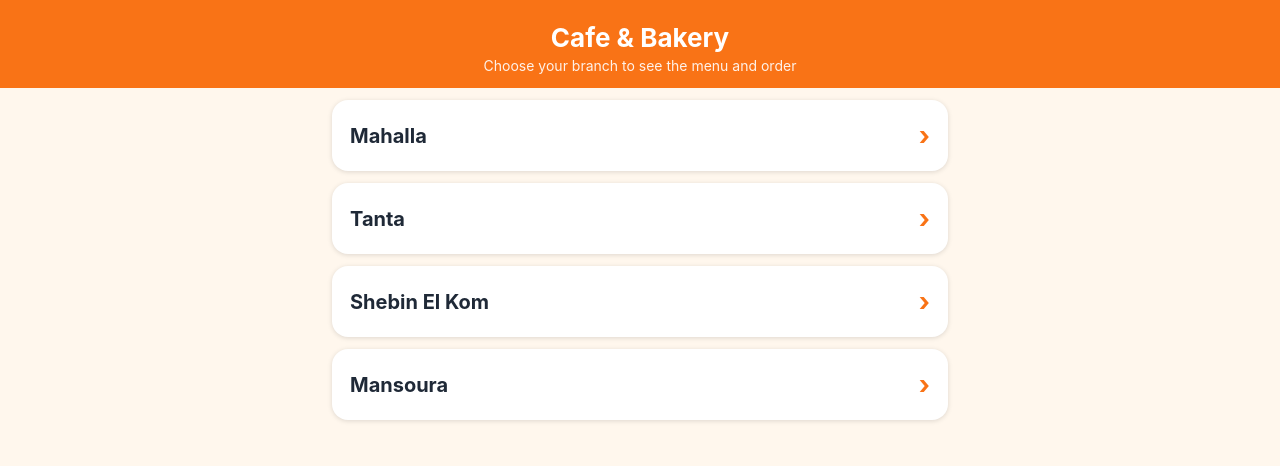
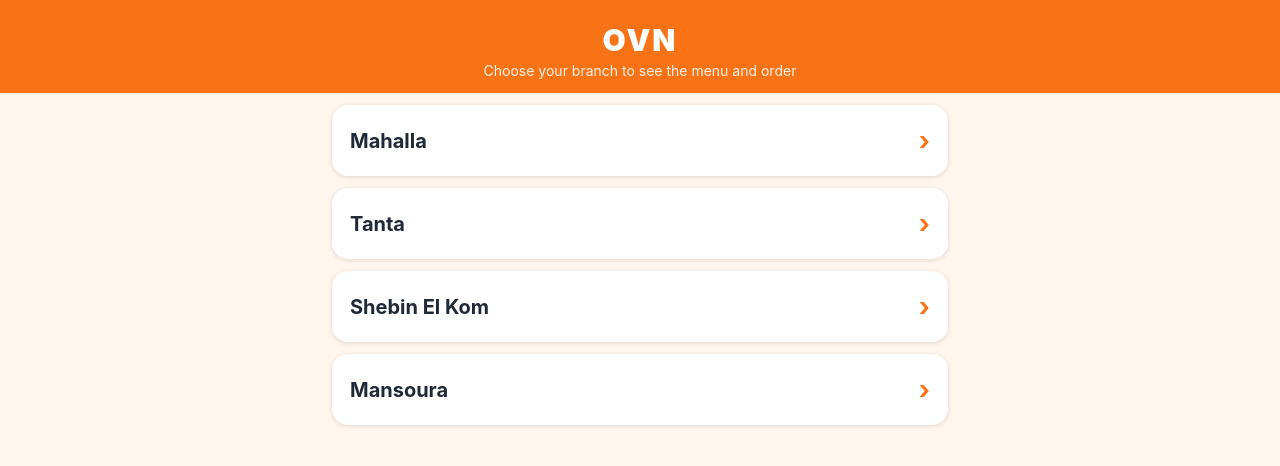
Before and after one commit to abdullahhafez5511-lgtm/OVN, a plain HTML site: page index.html in a window 1280 px wide. Drawn offline with Linux system fonts and the light colour scheme.

Commit message:
Add files via upload

```diff
--- a/index.html
+++ b/index.html
@@ -9,7 +9,7 @@
 *{box-sizing:border-box;-webkit-tap-highlight-color:transparent}
 body{margin:0;font-family:-apple-system,"Segoe UI",Tahoma,Arial,sans-serif;background:#fff7ed;color:#1f2937;padding-bottom:90px}
 header{background:#f97316;color:#fff;padding:22px 16px 14px;text-align:center}
-header h1{margin:0;font-size:26px}header p{margin:4px 0 0;opacity:.9;font-size:14px}
+header h1{margin:0;font-size:30px;font-weight:900;letter-spacing:2px}header p{margin:4px 0 0;opacity:.9;font-size:14px}
 #tbl{display:inline-block;margin-top:8px;background:#fff3;border-radius:20px;padding:3px 12px;font-size:13px}
 nav{position:sticky;top:0;z-index:5;background:#fff;display:flex;gap:8px;overflow-x:auto;padding:10px;box-shadow:0 1px 6px #0001}
 nav button{flex:none;border:0;background:#ffedd5;color:#9a3412;padding:8px 16px;border-radius:20px;font:inherit;font-size:15px}
@@ -1839,14 +1839,14 @@ mansoura:[
 ]
 };
 var CONFIG={
-  name:"Cafe & Bakery",
+  name:"OVN",
   tagline:"Order from your table",
   whatsapp:"201013585550",   // cafe WhatsApp number, international format, no + or leading 0
   currency:"LE",
   categories:[]
 };
 </script>
-<div id="picker"><header><h1>Cafe &amp; Bakery</h1><p>Choose your branch to see the menu and order</p></header><main class="pk" id="pk"></main></div>
+<div id="picker"><header><h1>OVN</h1><p>Choose your branch to see the menu and order</p></header><main class="pk" id="pk"></main></div>
 <div id="menuview"><header><h1 id="nm"></h1><p id="tg"></p><span id="tbl"></span><a href="#" style="display:block;margin-top:8px;color:#fff;font-size:13px;opacity:.9">Change branch</a></header>
 <nav id="nav"></nav>
 <main id="list"></main>
```
